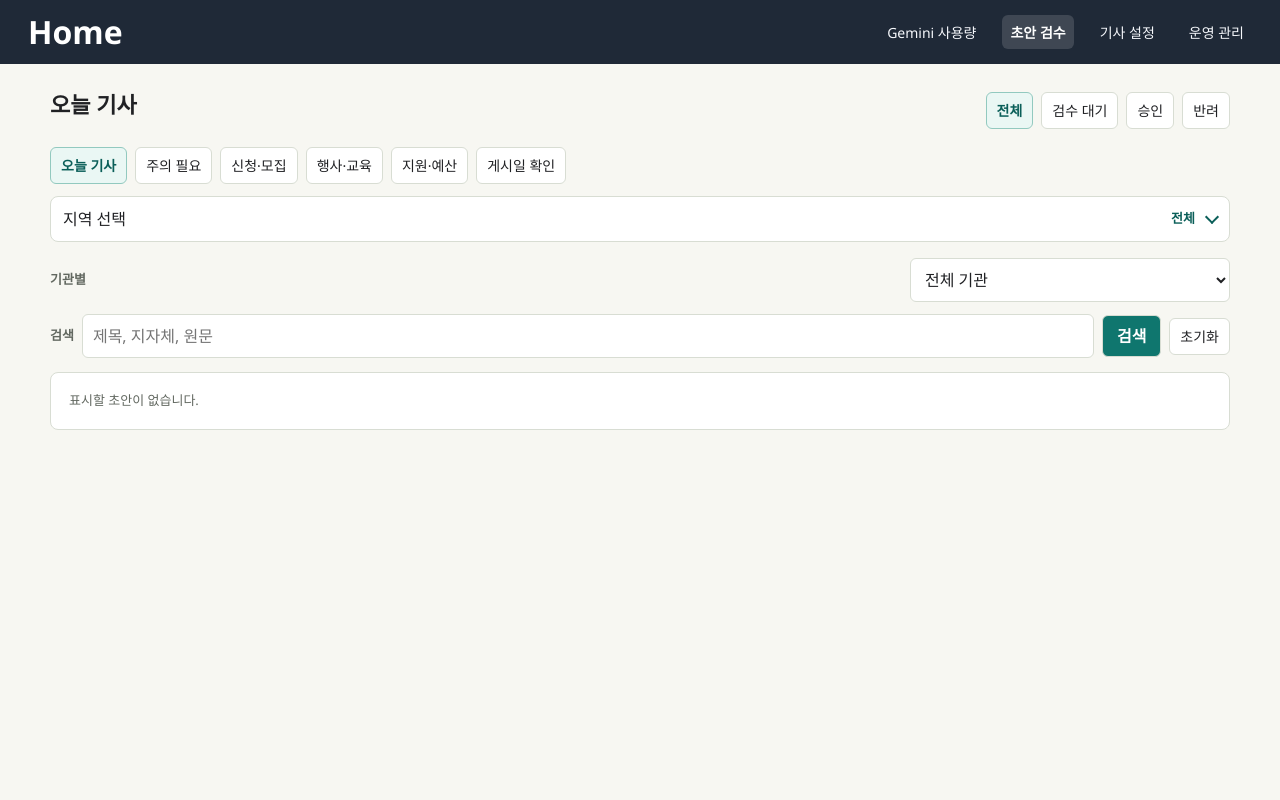
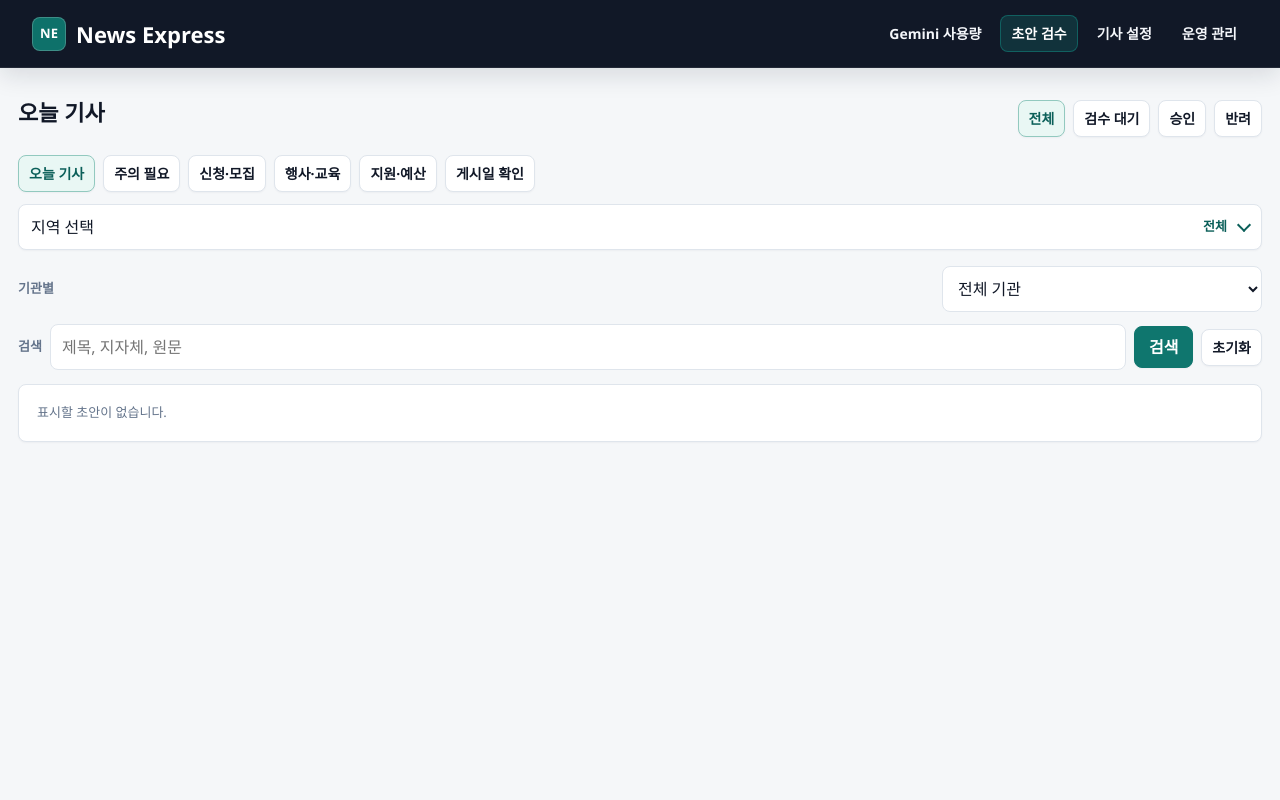
Before and after one commit to seunghooda-dev/news-express, a Flask app: page /drafts?review=today in a window 1280 px wide. Run offline with Flask 3, Linux system fonts and the light colour scheme; data comes from the database, SQL or seed files in the repository; data that the repository does not hold is empty; some libraries are stand-ins or nearby versions.

Commit message:
Modernize app layout styling

```diff
--- a/src/news_summary/static/app.css
+++ b/src/news_summary/static/app.css
@@ -1,12 +1,22 @@
 :root {
-  --bg: #f7f7f2;
+  --bg: #f5f7f9;
   --panel: #ffffff;
-  --ink: #202124;
-  --muted: #626860;
-  --line: #d8ddd3;
+  --panel-soft: #f8fafc;
+  --ink: #111827;
+  --muted: #64748b;
+  --line: #dfe5ec;
+  --line-strong: #cbd5e1;
   --accent: #0f766e;
   --accent-strong: #0b5f59;
-  --warn: #9a3412;
+  --accent-soft: #e9f7f4;
+  --indigo: #4338ca;
+  --indigo-soft: #eef2ff;
+  --warn: #b45309;
+  --warn-soft: #fff7ed;
+  --danger: #b42318;
+  --radius: 8px;
+  --shadow-sm: 0 1px 2px rgba(15, 23, 42, 0.04);
+  --shadow-md: 0 8px 24px rgba(15, 23, 42, 0.08);
 }
 
 * {
@@ -15,10 +25,12 @@
 
 body {
   margin: 0;
+  min-height: 100vh;
   background: var(--bg);
   color: var(--ink);
-  font-family: "Segoe UI", "Malgun Gothic", Arial, sans-serif;
+  font-family: "Segoe UI", "Malgun Gothic", "Apple SD Gothic Neo", Arial, sans-serif;
   line-height: 1.5;
+  text-rendering: optimizeLegibility;
 }
 
 a {
@@ -26,31 +38,49 @@ a {
 }
 
 .topbar {
+  position: sticky;
+  top: 0;
+  z-index: 50;
   display: flex;
   align-items: center;
   justify-content: space-between;
   gap: 24px;
-  min-height: 64px;
-  padding: 0 28px;
-  background: #1f2937;
+  min-height: 68px;
+  padding: 0 32px;
+  border-bottom: 1px solid rgba(255, 255, 255, 0.08);
+  background: #111827;
   color: #fff;
+  box-shadow: 0 8px 24px rgba(15, 23, 42, 0.12);
 }
 
 .brand {
   display: inline-flex;
   align-items: center;
-  min-height: 52px;
-  font-size: 32px;
-  font-weight: 700;
+  gap: 10px;
+  min-height: 44px;
+  font-size: 22px;
+  font-weight: 800;
   line-height: 1;
   text-decoration: none;
+  letter-spacing: 0;
+}
+
+.brand-mark {
+  display: inline-flex;
+  align-items: center;
+  justify-content: center;
+  width: 34px;
+  height: 34px;
+  border: 1px solid rgba(255, 255, 255, 0.2);
+  border-radius: 8px;
+  background: rgba(15, 118, 110, 0.95);
+  color: #fff;
+  font-size: 13px;
+  font-weight: 900;
 }
 
 .brand.active {
   color: #ffffff;
-  text-decoration: underline;
-  text-decoration-thickness: 2px;
-  text-underline-offset: 6px;
 }
 
 .topbar nav {
@@ -65,7 +95,7 @@ a {
   align-items: center;
   flex-wrap: wrap;
   justify-content: flex-end;
-  gap: 18px;
+  gap: 8px;
   min-width: 0;
 }
 
@@ -77,17 +107,25 @@ a {
   display: inline-flex;
   align-items: center;
   min-height: 34px;
-  padding: 6px 8px;
-  border-radius: 6px;
+  padding: 7px 10px;
+  border: 1px solid transparent;
+  border-radius: 8px;
   color: #f5f7fb;
   font-size: 14px;
+  font-weight: 700;
   text-decoration: none;
 }
 
 .topbar nav a.active {
-  background: rgba(255, 255, 255, 0.14);
+  border-color: rgba(20, 184, 166, 0.34);
+  background: rgba(20, 184, 166, 0.16);
   color: #fff;
-  font-weight: 700;
+}
+
+.topbar nav a:hover,
+.topbar nav a:focus-visible {
+  border-color: rgba(255, 255, 255, 0.16);
+  background: rgba(255, 255, 255, 0.08);
 }
 
 .nav-form {
@@ -110,8 +148,8 @@ a {
 }
 
 .page {
-  width: min(1180px, calc(100vw - 32px));
-  margin: 24px auto 48px;
+  width: min(1280px, calc(100vw - 36px));
+  margin: 28px auto 56px;
 }
 
 .notices {
@@ -161,7 +200,7 @@ textarea,
 select,
 button {
   border: 1px solid var(--line);
-  border-radius: 6px;
+  border-radius: var(--radius);
   font: inherit;
 }
 
@@ -169,9 +208,16 @@ input,
 textarea,
 select {
   width: 100%;
-  padding: 9px 10px;
+  padding: 10px 11px;
   background: #fff;
   color: var(--ink);
+}
+
+input:focus,
+textarea:focus,
+select:focus {
+  border-color: #7cc9bf;
+  outline: 3px solid rgba(15, 118, 110, 0.12);
 }
 
 textarea {
@@ -181,14 +227,18 @@ textarea {
 button {
   min-height: 38px;
   padding: 8px 14px;
+  border-color: var(--accent);
   background: var(--accent);
   color: white;
   cursor: pointer;
   font-weight: 600;
+  box-shadow: var(--shadow-sm);
+  transition: background 0.14s ease, border-color 0.14s ease, box-shadow 0.14s ease, transform 0.14s ease;
 }
 
 button:hover {
   background: var(--accent-strong);
+  box-shadow: var(--shadow-md);
 }
 
 button.secondary {
@@ -212,19 +262,23 @@ button.secondary:hover {
 .editor,
 .list {
   border: 1px solid var(--line);
-  border-radius: 8px;
+  border-radius: var(--radius);
   background: var(--panel);
+  box-shadow: var(--shadow-sm);
 }
 
 .metric-link {
   color: inherit;
-  padding: 18px;
+  padding: 16px;
   text-decoration: none;
+  transition: border-color 0.14s ease, background 0.14s ease, box-shadow 0.14s ease, transform 0.14s ease;
 }
 
 .metric-link:hover {
-  border-color: #e2c8a7;
-  background: #fff7ed;
+  border-color: #b9ddd6;
+  background: #fbfefd;
+  box-shadow: var(--shadow-md);
+  transform: translateY(-1px);
 }
 
 .metrics b {
@@ -764,18 +823,29 @@ h3 {
   min-height: 36px;
   padding: 7px 10px;
   border: 1px solid var(--line);
-  border-radius: 6px;
+  border-radius: var(--radius);
   background: #fff;
   text-decoration: none;
   font-size: 14px;
+  font-weight: 700;
+  box-shadow: var(--shadow-sm);
+  transition: background 0.14s ease, border-color 0.14s ease, box-shadow 0.14s ease;
 }
 
 .filters a.active,
 .quick-filters a.active {
   border-color: #92c9bf;
-  background: #eaf7f4;
+  background: var(--accent-soft);
   color: var(--accent-strong);
   font-weight: 700;
+}
+
+.filters a:hover,
+.quick-filters a:hover,
+.source-link:hover {
+  border-color: #b9ddd6;
+  background: #fbfefd;
+  box-shadow: var(--shadow-md);
 }
 
 .quick-filters {
@@ -793,9 +863,10 @@ h3 {
 .region-filter-panel {
   margin-bottom: 16px;
   border: 1px solid var(--line);
-  border-radius: 8px;
+  border-radius: var(--radius);
   background: #fff;
   overflow: hidden;
+  box-shadow: var(--shadow-sm);
 }
 
 .region-filter-toggle {
--- a/src/news_summary/templates/base.html
+++ b/src/news_summary/templates/base.html
@@ -8,7 +8,10 @@
 </head>
 <body>
   <header class="topbar">
-    <a class="brand{% if request.endpoint == 'dashboard' %} active{% endif %}" href="{{ url_for('dashboard') }}" {% if request.endpoint == 'dashboard' %}aria-current="page"{% endif %}>Home</a>
+    <a class="brand{% if request.endpoint == 'dashboard' %} active{% endif %}" href="{{ url_for('dashboard') }}" {% if request.endpoint == 'dashboard' %}aria-current="page"{% endif %}>
+      <span class="brand-mark">NE</span>
+      <span>News Express</span>
+    </a>
     <nav class="topnav" aria-label="주요 메뉴">
       <div class="desktop-nav-links">
         <a href="{{ url_for('gemini_usage') }}" {% if request.endpoint == 'gemini_usage' %}class="active" aria-current="page"{% endif %}>Gemini 사용량</a>
```
Also changed, not shown: other parts of src/news_summary/static/app.css (+82 -65 lines), tests/test_web.py (+1 -1 lines).
